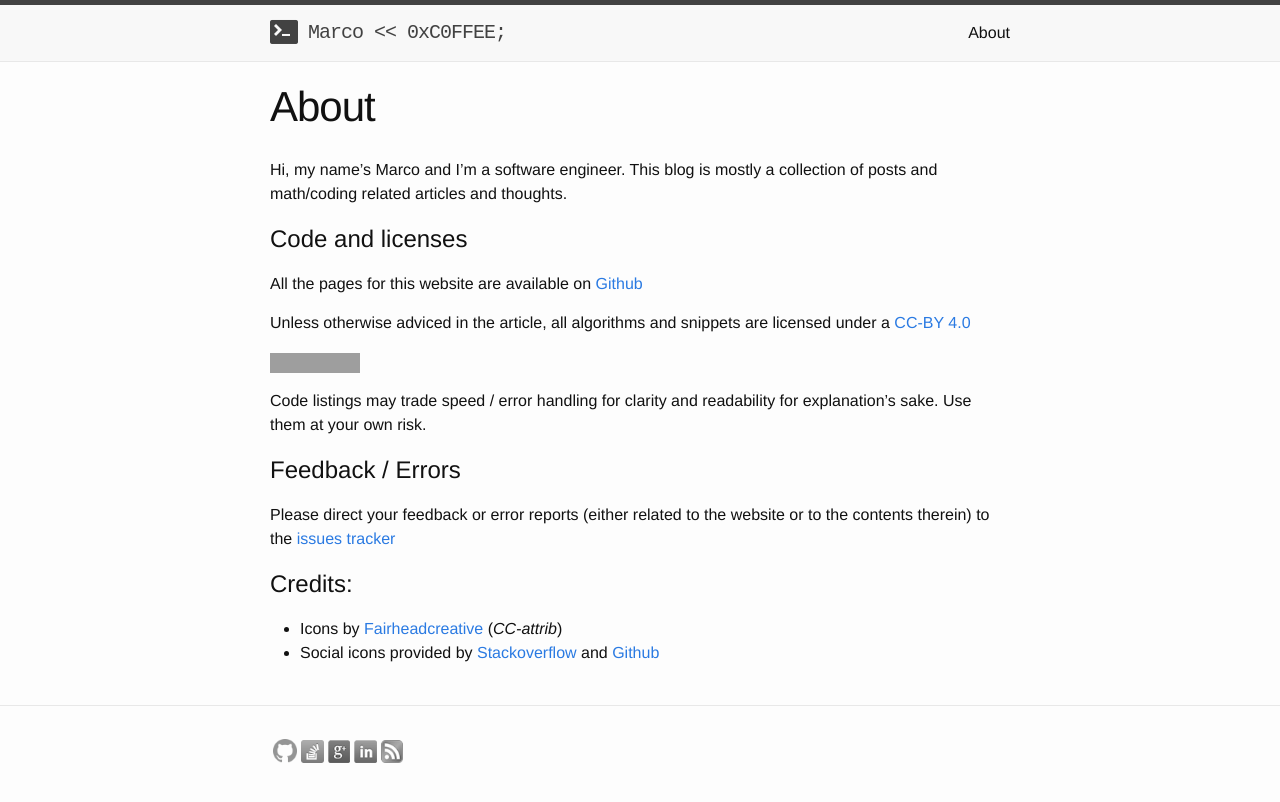
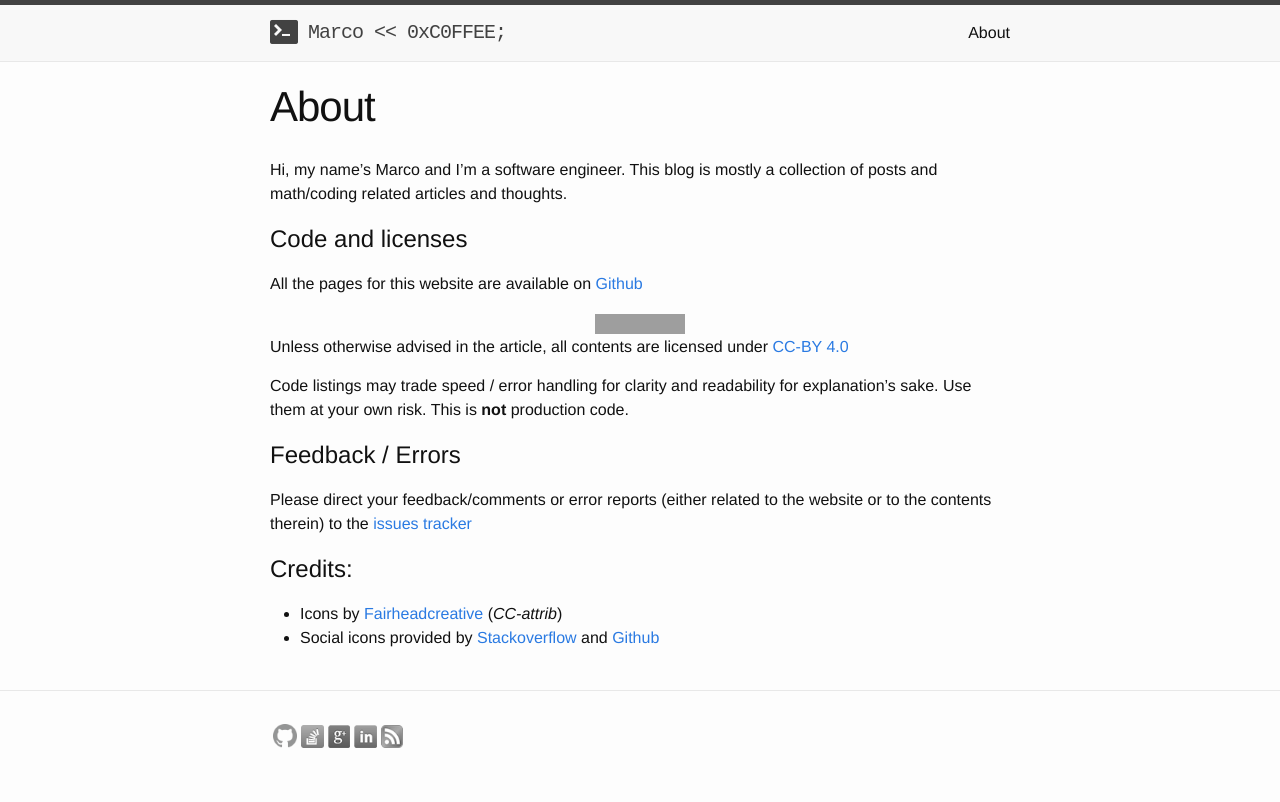
Before and after one commit to marcodiiga/marcodiiga.github.io, a Jekyll site: the page built from about.md, in a window 1280 px wide. Shown: the top 802 px of the page. Built offline with Jekyll 4.4.1, drawn with Linux system fonts in a browser that asks for light colours; grey boxes are pictures that could not be loaded.

Commit message:
Typo and revised formatting

```diff
--- a/about.md
+++ b/about.md
@@ -12,17 +12,19 @@ Code and licenses
 
 All the pages for this website are available on [Github](https://github.com/marcodiiga/marcodiiga.github.io)
 
-Unless otherwise adviced in the article, all algorithms and snippets are licensed under a
+<center>
+<a href="http://creativecommons.org/licenses/by/4.0/" alt="CC-BY 4.0"><img src="https://licensebuttons.net/l/by/4.0/88x31.png"/></a>
+</center>
+
+Unless otherwise advised in the article, all contents are licensed under
 [CC-BY 4.0](http://creativecommons.org/licenses/by/4.0/)
 
-[![CC-A4](https://licensebuttons.net/l/by/4.0/88x31.png)](http://creativecommons.org/licenses/by/4.0/)
-
 Code listings may trade speed / error handling for clarity and readability for explanation's sake.
-Use them at your own risk.
+Use them at your own risk. This is **not** production code.
 
 Feedback / Errors
 =================
-Please direct your feedback or error reports (either related to the website or to the contents therein)
+Please direct your feedback/comments or error reports (either related to the website or to the contents therein)
  to the [issues tracker](https://github.com/marcodiiga/marcodiiga.github.io/issues)
 
 Credits:
```
